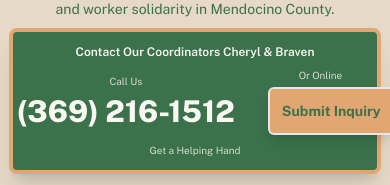
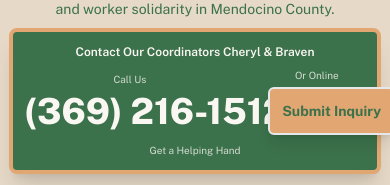
Before and after one commit to samuelmholley1/mendolaborcoop.ukiahumc.org, a Next.js app: page / in a window 390 px wide. Shown: the part 158-343 px from the top of the page. Built offline with nearby package versions, Linux system fonts and the light colour scheme; grey boxes are pictures that could not be loaded.

Commit message:
Landing CTA: bigger phone on mobile (4xl), add edge padding both sides

```diff
--- a/pages/index.tsx
+++ b/pages/index.tsx
@@ -265,11 +265,11 @@ const HomePage: React.FC = () => {
                       </p>
                       <div className="flex flex-row items-stretch justify-center">
                         {/* Left: Call - 2/3 width */}
-                        <div className="w-2/3 text-center pr-2 lg:pr-4 lg:pl-5 flex flex-col justify-center">
+                        <div className="w-2/3 text-center pr-2 lg:pr-4 pl-2 lg:pl-5 flex flex-col justify-center">
                           <p className="text-[10px] lg:text-sm font-body opacity-80 mb-1">Call Us</p>
                           <a
                             href="tel:+13692161512"
-                            className="text-3xl sm:text-4xl lg:text-5xl font-headline font-extrabold block hover:opacity-90 transition-opacity whitespace-nowrap"
+                            className="text-4xl sm:text-4xl lg:text-5xl font-headline font-extrabold block hover:opacity-90 transition-opacity whitespace-nowrap"
                           >
                             (369) 216-1512
                           </a>
@@ -281,7 +281,7 @@ const HomePage: React.FC = () => {
                         </div>
 
                         {/* Right: Submit Inquiry - 1/3 width */}
-                        <div className="w-1/3 text-center pl-2 lg:pl-4 lg:pr-5 flex flex-col justify-center">
+                        <div className="w-1/3 text-center pl-2 lg:pl-4 pr-2 lg:pr-5 flex flex-col justify-center">
                           <p className="text-[10px] lg:text-sm font-body opacity-80 mb-1 lg:mb-2">Or Online</p>
                           <button
                             onClick={() => setShowContactPopup(true)}
```
